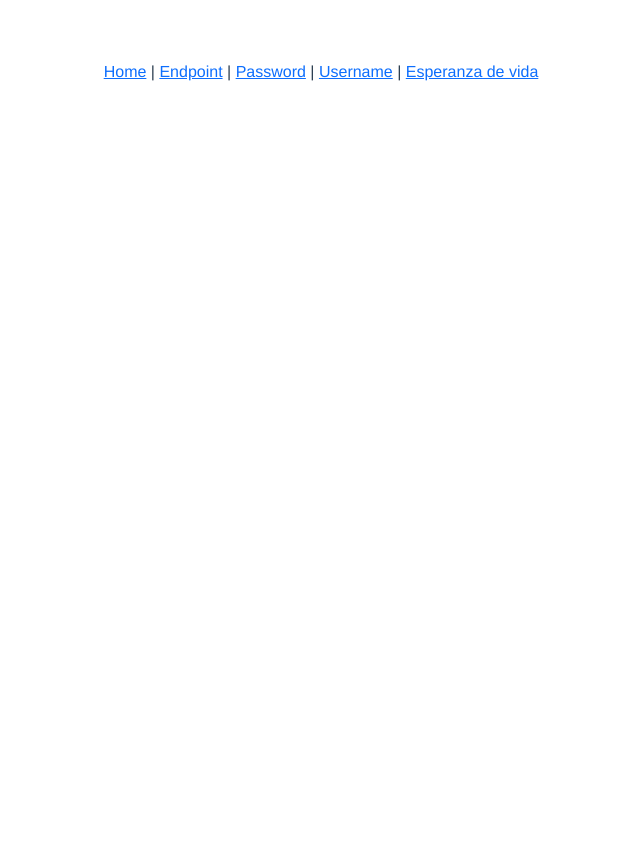
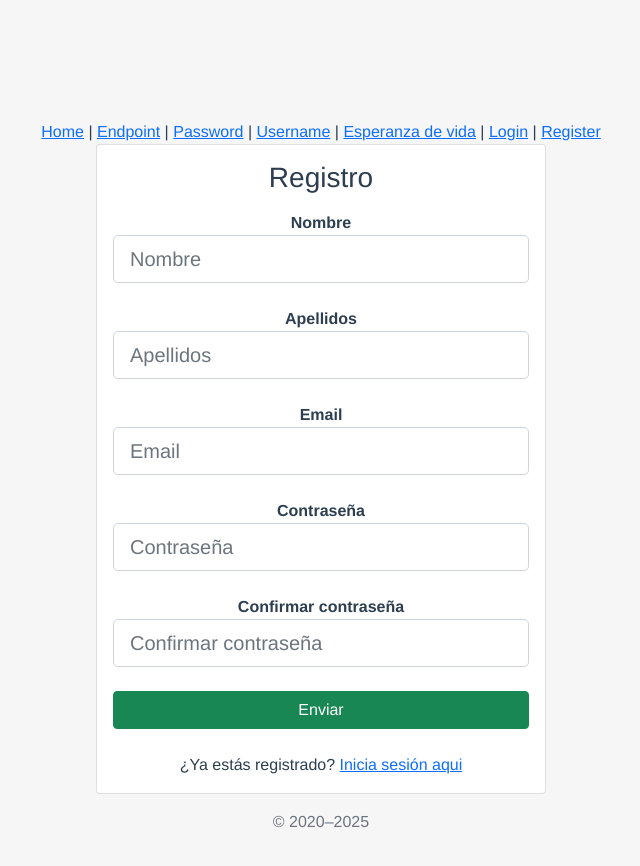
Before and after one commit to alvaromrtn/CAPSTONE-HP, a Vue app in the folder vue-frontend/: page /register in a window 1280 px wide. Shown: the top 866 px of the page, without its empty margins (319-959 px from the left). Before the commit the page ends 800 px from the top, so only its background shows below. Built offline with nearby package versions, Linux system fonts and the light colour scheme.

Commit message:
Front: Login y Register

```diff
--- a/vue-frontend/src/App.vue
+++ b/vue-frontend/src/App.vue
@@ -5,7 +5,9 @@
       <router-link to="/endpoint">Endpoint</router-link> |
       <router-link to="/password">Password</router-link> |
       <router-link to="/username">Username</router-link> |
-      <router-link to="/esperanza_de_vida">Esperanza de vida</router-link>
+      <router-link to="/esperanza_de_vida">Esperanza de vida</router-link> |
+      <router-link to="/login">Login</router-link> |
+      <router-link to="/register">Register</router-link>
     </nav>
     <router-view />
   </div>
--- a/vue-frontend/src/router/index.js
+++ b/vue-frontend/src/router/index.js
@@ -26,6 +26,16 @@ const routes = [
     name: "esperanza_de_vida",
     component: () => import("../views/EsperanzaVida.vue"),
   },
+  {
+    path: "/login",
+    name: "login",
+    component: () => import("../views/Login.vue"),
+  },
+  {
+    path: "/register",
+    name: "register",
+    component: () => import("../views/Register.vue"),
+  }
 ];
 
 const router = createRouter({
--- /dev/null
+++ b/vue-frontend/src/services/Login_Service.js
@@ -0,0 +1,25 @@
+import axios from "axios";
+
+const ENDPOINT_API_BASE_URL = "http://localhost:8080/api/routes/login";
+
+class Login_Service {
+  getLogin(user) {
+    console.log(user);
+
+    return axios.post(ENDPOINT_API_BASE_URL, user).then((res) => {
+      if (res.status === 200) {
+        //this.axios.defaults.headers.common['Authorization'] = 'Bearer ' + res.data.token
+
+        var ruta = "/esperanza_de_vida";
+        window.location.href = ruta;
+      } /*else if(res.status === 500 || res.status===401){
+                        console.log(res)
+                        this.$router.push({
+                            name: 'Login'
+                        })
+                    }*/
+    });
+  }
+}
+
+export default new Login_Service();
--- /dev/null
+++ b/vue-frontend/src/services/Register_Service.js
@@ -0,0 +1,25 @@
+import axios from "axios";
+
+const ENDPOINT_API_BASE_URL = "http://localhost:8080/api/routes/register";
+
+class Register_Service {
+  getRegister(user) {
+    console.log(user);
+
+    return axios.post(ENDPOINT_API_BASE_URL, user).then((res) => {
+      if (res.status === 200) {
+        //this.axios.defaults.headers.common['Authorization'] = 'Bearer ' + res.data.token
+
+        var ruta = "/login";
+        window.location.href = ruta;
+      } /*else if(res.status === 500 || res.status===401){
+                        console.log(res)
+                        this.$router.push({
+                            name: 'Login'
+                        })
+                    }*/
+    });
+  }
+}
+
+export default new Register_Service();
--- /dev/null
+++ b/vue-frontend/src/views/Login.vue
@@ -0,0 +1,90 @@
+<template>
+  <main class="form-signin">
+    <div class="card">
+      <div class="card-body">
+        <form @submit.prevent="login">
+          <h2 class="h3 mb-3 fw-normal text-center">Iniciar sesión</h2>
+          <div class="form-group">
+            <label>Email</label>
+            <input
+              type="email"
+              class="form-control form-control-lg"
+              v-model="user.email"
+              placeholder="Email"
+            />
+          </div>
+          <br />
+          <div class="form-group">
+            <label>Contraseña</label>
+            <input
+              type="password"
+              class="form-control form-control-lg"
+              v-model="user.password"
+              placeholder="Contraseña"
+            />
+          </div>
+          <br />
+          <div class="checkbox mb-3">
+            <label
+              ><input type="checkbox" value="remember-me" /> Recordarme</label
+            >
+          </div>
+          <button class="w-100 btn btn-success btn-block">
+            Iniciar sesion
+          </button>
+
+          <br /><br />
+          <div>
+            ¿Aún no estás registrado?
+            <a class="" href="/#/register">Registrate aqui</a>
+          </div>
+        </form>
+      </div>
+    </div>
+    <p class="mt-3 mb-3 text-muted text-center">© 2020–2025</p>
+  </main>
+</template>
+
+<script>
+class User {
+  constructor(email, password) {
+    this.email = email;
+    this.password = password;
+  }
+}
+
+import Login_Service from "../services/Login_Service";
+
+export default {
+  name: "LoginScript",
+  data() {
+    return {
+      user: new User(),
+    };
+  },
+  methods: {
+    login() {
+      Login_Service.getLogin(this.user).then((response) => {
+        this.data = response.data;
+      });
+    },
+  },
+};
+</script>
+
+<style>
+body {
+  padding-top: 60px;
+  padding-bottom: 60px;
+  align-items: center;
+  background-color: #fcfcfc;
+}
+.form-signin {
+  width: 100%;
+  max-width: 450px;
+  margin: auto;
+}
+label {
+  font-weight: 600;
+}
+</style>
--- /dev/null
+++ b/vue-frontend/src/views/Register.vue
@@ -0,0 +1,117 @@
+<template>
+  <main class="form-signin">
+    <div class="card">
+      <div class="card-body">
+        <form @submit.prevent="sendUser">
+          <h2 class="h3 mb-3 fw-normal text-center">Registro</h2>
+          <div class="form-group">
+            <label>Nombre</label>
+            <input
+              type="text"
+              class="form-control form-control-lg"
+              v-model="user.name"
+              placeholder="Nombre"
+            />
+          </div>
+          <br />
+          <div class="form-group">
+            <label>Apellidos</label>
+            <input
+              type="text"
+              class="form-control form-control-lg"
+              v-model="user.lastName"
+              placeholder="Apellidos"
+            />
+          </div>
+          <br />
+          <div class="form-group">
+            <label>Email</label>
+            <input
+              type="email"
+              class="form-control form-control-lg"
+              v-model="user.email"
+              placeholder="Email"
+            />
+          </div>
+          <br />
+          <div class="form-group">
+            <label>Contraseña</label>
+            <input
+              type="password"
+              class="form-control form-control-lg"
+              v-model="user.password"
+              placeholder="Contraseña"
+            />
+          </div>
+          <br />
+          <div class="form-group">
+            <label>Confirmar contraseña</label>
+            <input
+              type="password"
+              class="form-control form-control-lg"
+              v-model="user.confirm_password"
+              placeholder="Confirmar contraseña"
+            />
+          </div>
+          <br />
+          <button class="w-100 btn btn-success btn-block">Enviar</button>
+          <!--<router-link class="w-100 btn btn-lg btn-primary" type="submit" to="/signup">Iniciar sesion</router-link>-->
+          <br /><br />
+          <div>
+            ¿Ya estás registrado?
+            <a class="" href="/#/login">Inicia sesión aqui</a>
+          </div>
+          <!-- <router-link class="w-100 btn btn-lg btn-primary" type="submit" to="/signin">Sign up</router-link>-->
+        </form>
+      </div>
+    </div>
+    <p class="mt-3 mb-3 text-muted text-center">© 2020–2025</p>
+  </main>
+</template>
+
+<script>
+class User {
+  constructor(name, lastName, email, password, confirm_password) {
+    this.name = name;
+    this.lastName = lastName;
+    this.email = email;
+    this.password = password;
+    this.confirm_password = confirm_password;
+  }
+}
+
+import Register_Service from "../services/Register_Service";
+
+export default {
+  name: "RegisterScript",
+  data() {
+    return {
+      user: new User(),
+    };
+  },
+  methods: {
+    sendUser() {
+      Register_Service.getRegister(this.user).then((response) => {
+        this.data = response.data;
+      });
+    },
+  },
+};
+</script>
+
+<style lang="css">
+body {
+  padding-top: 60px;
+  padding-bottom: 60px;
+  align-items: center;
+  background-color: #f6f6f6;
+}
+.form-signin {
+  width: 100%;
+  max-width: 450px;
+  margin: auto;
+}
+label {
+  font-weight: 600;
+}
+</style>
```
